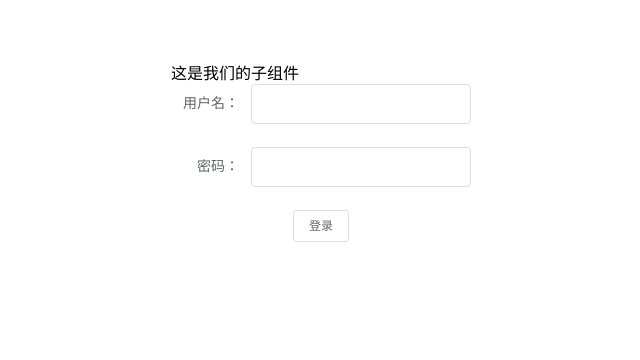
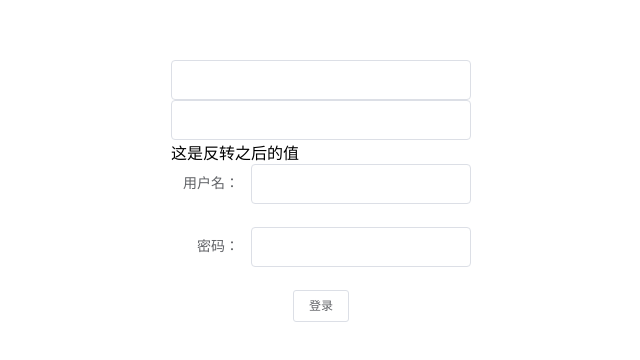
Before and after one commit to boring-exp/learn-vue2, a Vue app: page / in a window 1280 px wide. Shown: the part 130-490 px from the top of the page, without its empty margins (637-1277 px from the left). Built offline with nearby package versions, Linux system fonts and the light colour scheme.

Commit message:
feat: computed & watch

```diff
--- a/src/App.vue
+++ b/src/App.vue
@@ -2,12 +2,11 @@
   <!-- 0.v-bind -->
   <div class="page">
     <div class="bg-video">
-      <video src="https://s3plus.meituan.net/zhaopin-official-website-prod/video/campusTV/zippedHomeVideo.mp4" autoplay
+      <video src="./assets/HomeVideo.mp4" autoplay
         loop></video>
     </div>
     <div class="container">
       <!-- <ChildComp></ChildComp> -->
-
       <div class="desc"></div>
       <div class="login">
         <div class="login-wrapper">
@@ -86,9 +85,9 @@ export default {
       this.isHighLight = true;
     }, 3000)
 
-    setInterval(() => {
-      this.isShowChild = !this.isShowChild;
-    }, 3000)
+    // setInterval(() => {
+    //   this.isShowChild = !this.isShowChild;
+    // }, 3000)
   },
 }
 </script>
--- a/src/components/ChildComp.vue
+++ b/src/components/ChildComp.vue
@@ -1,10 +1,40 @@
 <template>
-    <div>这是我们的子组件</div>
+    <div>
+        <el-input v-model="message"></el-input>
+        <el-input v-model="name"></el-input>
+        <div>这是反转之后的值{{ reverseMsg }}</div>
+    </div>
 </template>
 
 <script>
 export default {
     name: 'ChildComp',
+
+    data: function () {
+        return {
+            message: '',
+            name: ''
+        }
+    },
+
+    computed: {
+        reverseMsg: function () {
+            return this.message.split('').reverse().join('') + this.name
+        }
+    },
+
+    watch: {
+        name: function (newValue, oldValue) {
+            console.log(newValue, oldValue)
+        },
+        message: {
+            handler: function (newValue, oldValue) {
+                console.log('message', newValue)
+                console.log('message', oldValue)
+            },
+            immediate: true
+        }
+    },
 
     // 生命周期函数
     beforeCreate() {
@@ -46,4 +76,5 @@ export default {
 </script>
 
 <style lang="scss" scoped>
+
 </style>
```
Also changed, not shown: 1 other file (tests, documents, lock files or other folders).
